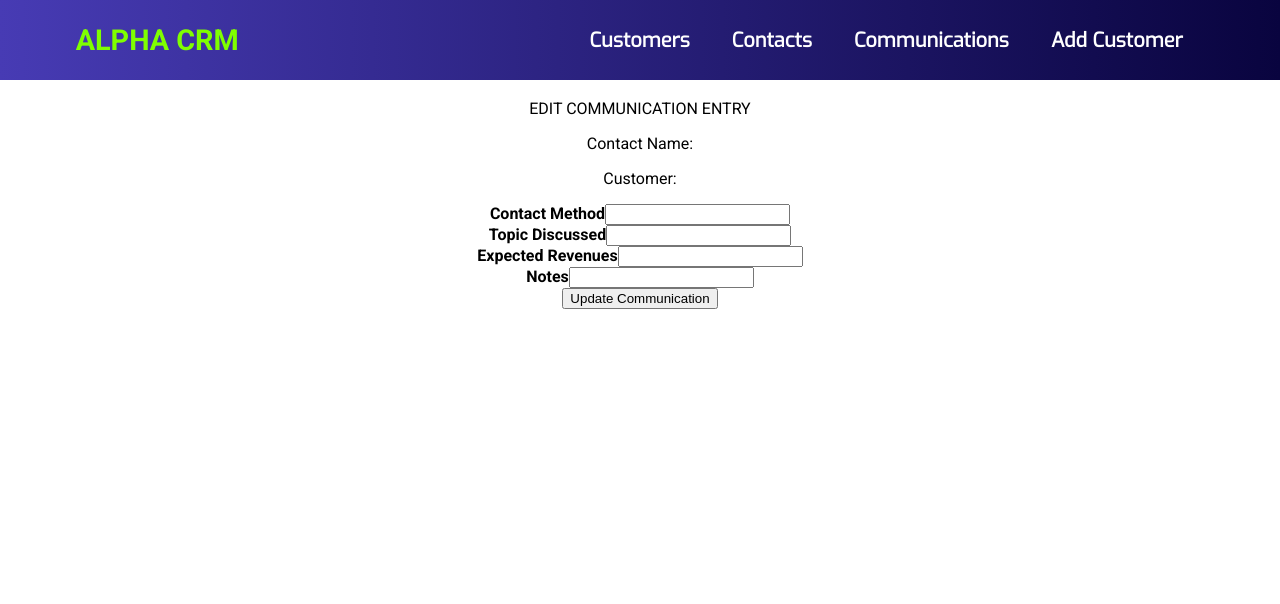
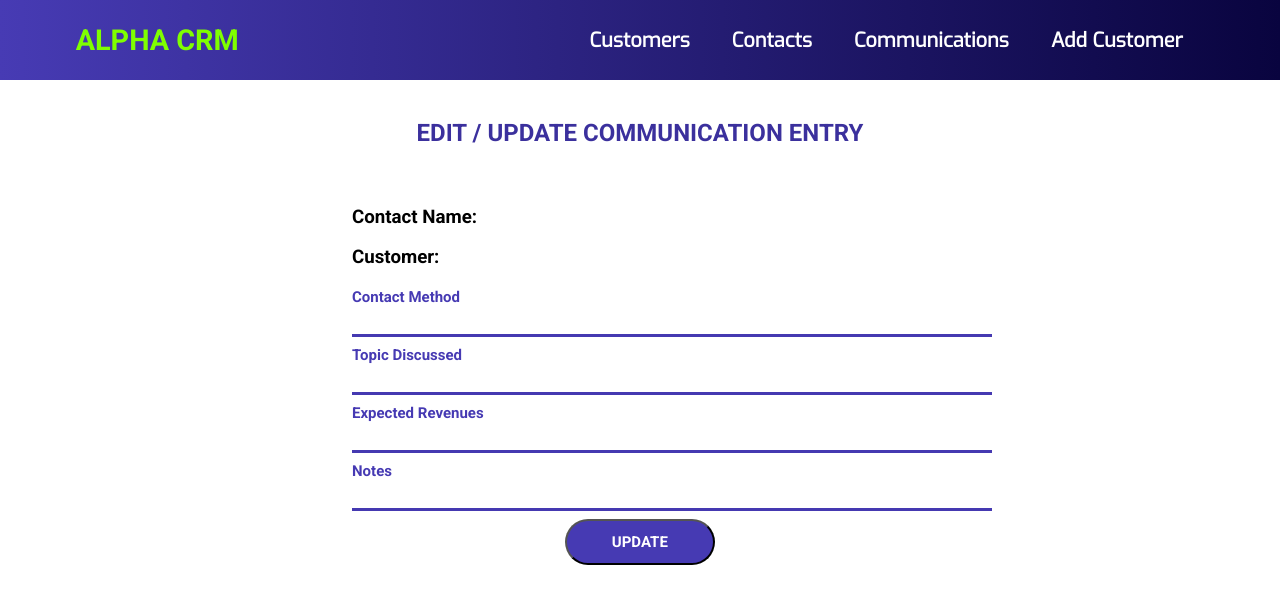
Before and after one commit to shahroze93/alpha-crm, a React (Create React App) app in the folder crm-app/: page /editComm/1 in a window 1280 px wide. Shown: the top 604 px of the page. Built offline with nearby package versions, Linux system fonts and the light colour scheme; no server answers.

Commit message:
finished CSS for edit components

```diff
--- a/crm-app/src/components/Edit/EditComm.jsx
+++ b/crm-app/src/components/Edit/EditComm.jsx
@@ -1,7 +1,7 @@
 import { useEffect, useState } from "react";
 import axios from "axios";
 import { useParams } from "react-router";
-import { useHistory } from "react-router-dom";
+import { useHistory, Link } from "react-router-dom";
 
 const AIRTABLE_KEY = process.env.REACT_APP_AIRTABLE_KEY;
 const AIRTABLE_BASE = process.env.REACT_APP_AIRTABLE_BASE;
@@ -75,14 +75,16 @@ export default function EditComm() {
   };
 
   return (
-    <div>
-      EDIT COMMUNICATION ENTRY
-      <form onSubmit={handleUpdate}>
-        <p>Contact Name: {communication.name_contact}</p>
-        <p>Customer: {communication.name_company_customers}</p>
-
-        <label>Contact Method</label>
+    <section className="NewCustomerSection">
+      <h1>EDIT / UPDATE COMMUNICATION ENTRY</h1>
+      <div className="commDiv">
+      <form className="commForm" onSubmit={handleUpdate}>
+        <h3>Contact Name: {communication.name_contact}</h3>
+        <h3>Customer: <Link to={`/customers/${communication.name_company}`} >{communication.name_company_customers}</Link></h3>
+        <label className="commFormLabel">Contact Method</label>
+        <br />
           <input
+          className="inputText"
           type="text"
           value={communication.contact_method}
           name="contact_method"
@@ -90,8 +92,10 @@ export default function EditComm() {
         />
         <br />
 
-        <label>Topic Discussed</label>
+        <label className="commFormLabel">Topic Discussed</label>
+        <br />
           <input
+          className="inputText"
           type="text"
           value={communication.topic_discussed}
           name="topic_discussed"
@@ -99,8 +103,10 @@ export default function EditComm() {
         />
         <br />
 
-        <label>Expected Revenues</label>
+        <label className="commFormLabel">Expected Revenues</label>
+        <br />
           <input
+          className="inputText"
           type="number"
           value={communication.expected_revenue}
           name="expected_revenue"
@@ -113,16 +119,19 @@ export default function EditComm() {
         />
         <br />
 
-        <label>Notes</label>
+        <label className="commFormLabel">Notes</label>
+        <br />
           <input
+          className="inputText"
           type="text"
           value={communication.notes}
           name="notes"
           onChange={handleChange}
         />
         <br />
-        <button>Update Communication</button>
+        <button className="submitForm">UPDATE</button>
         </form>
         </div>
+    </section>
   );
 }
--- a/crm-app/src/components/Edit/EditContact.jsx
+++ b/crm-app/src/components/Edit/EditContact.jsx
@@ -86,26 +86,33 @@ export default function EditContact() {
   };
 
   return (
-    <div>
-      EDIT
-      <form onSubmit={handleUpdate}>
-      <label>Contact Name</label>
+    <section className="NewCustomerSection" >
+      <h1>EDIT / UPDATE CONTACT PROFILE</h1>
+      <div className="commDiv">
+      <form className="commForm" onSubmit={handleUpdate}>
+      <label className="commFormLabel">Contact Name</label>
+      <br />
           <input
+          className="inputText"
           name="name_contact"
           value={contact.name_contact}
           onChange={handleChange} />
         <br />
 
-      <label>Designation / Title / Position</label>
+      <label className="commFormLabel">Designation / Title / Position</label>
+      <br />
           <input
+          className="inputText"
           type="text"
           value={contact.designation}
           name="designation"
           onChange={handleChange}
         />
         <br />
-        <label>Phone</label>
+        <label className="commFormLabel">Phone</label>
+        <br />
           <input
+          className="inputText"
           type="number"
           value={contact.phone}
           name="phone"
@@ -117,21 +124,25 @@ export default function EditContact() {
           }
         />
         <br />
-        <label>Email</label>
+        <label className="commFormLabel">Email</label>
+        <br />
           <input
+          className="inputText"
           type="text"
           value={contact.email}
           name="email"
           onChange={handleChange}
         />
         <br />
-        <label>Company Name</label>
-        <select onChange={handleChange}>
+        <label className="commFormLabel">Company Name</label>
+        <br />
+          <select className="selectOption" onChange={handleChange}>
           <option value={contact.name_company_customers}>{contact.name_company_customers}</option>
           {droplist.map((company) => <option key={company.id} name="name_company" value={company.id}>{company.fields.name_company}</option>)}</select>
         <br />
-        <button>Update Customer Information</button>
+        <button className="submitForm">UPDATE</button>
         </form>
         </div>
+    </section>
   );
 }
```
Lines whose indentation alone changed are shown as unchanged.
